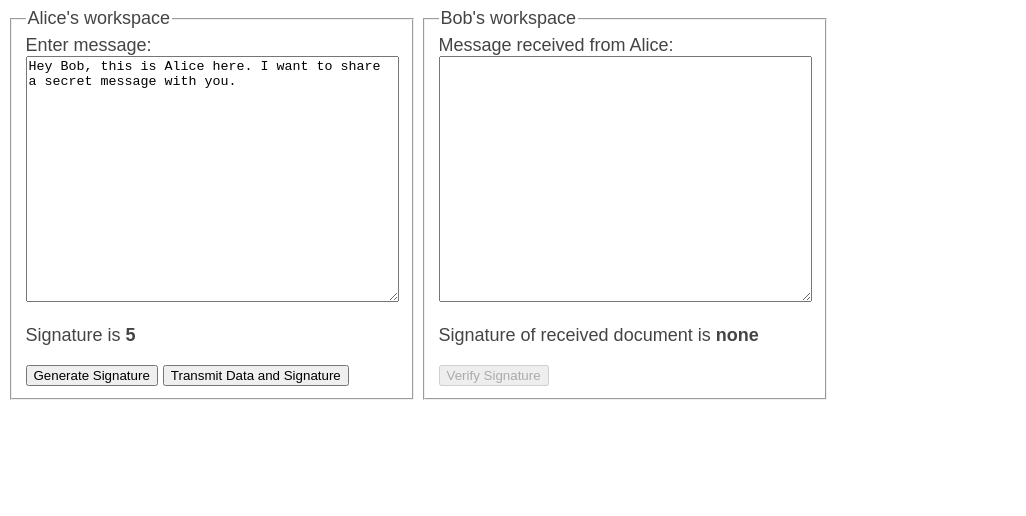
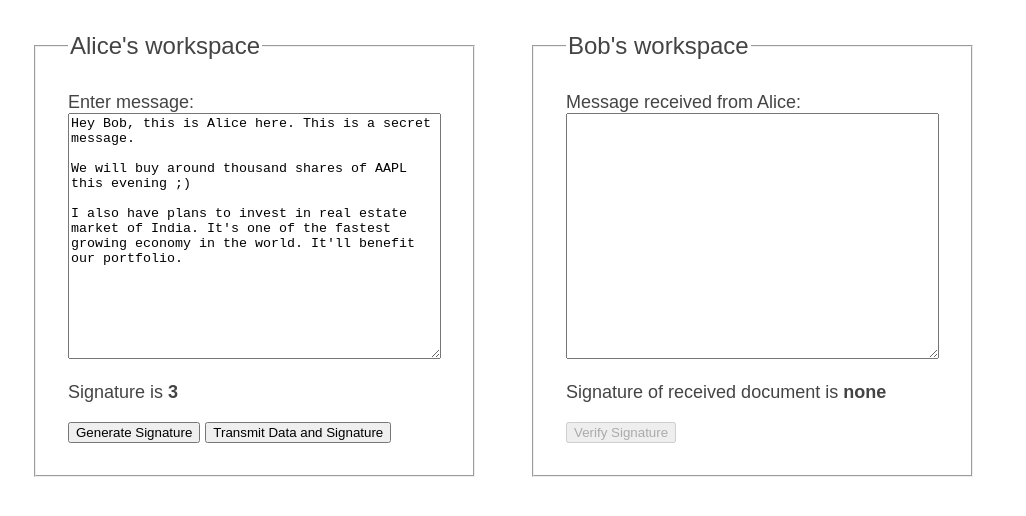
Before and after one commit to vkWeb/Digital-Signature-System, a plain HTML site: page index.html in a window 1280 px wide. Both pictures are taken after a click on the button "Generate Signature". Shown: the whole page, without its empty margins (0-1026 px from the left). Drawn offline with Linux system fonts and the light colour scheme.

Commit message:
fix: Style improvements

```diff
--- a/index.html
+++ b/index.html
@@ -12,8 +12,12 @@
         <legend>Alice's workspace</legend>
         <label for="message-to-be-sent">Enter message:</label>
         <br />
-        <textarea id="message-to-be-sent" rows="16" cols="44" required>
-Hey Bob, this is Alice here. I want to share a secret message with you.</textarea
+        <textarea id="message-to-be-sent" rows="16" cols="44">
+Hey Bob, this is Alice here. This is a secret message.
+
+We will buy around thousand shares of AAPL this evening ;)
+
+I also have plans to invest in real estate market of India. It's one of the fastest growing economy in the world. It'll benefit our portfolio.</textarea
         >
         <p>Signature is <strong id="generated-signature">none</strong></p>
         <button type="button" id="sign-btn">
@@ -30,7 +34,7 @@ Hey Bob, this is Alice here. I want to share a secret message with you.</textare
         <legend>Bob's workspace</legend>
         <label for="received-message">Message received from Alice:</label>
         <br />
-        <textarea id="received-message" rows="16" cols="44" readonly></textarea>
+        <textarea id="received-message" rows="16" cols="44"></textarea>
         <p>
           Signature of received document is
           <strong id="received-signature">none</strong>
--- a/scripts/index.js
+++ b/scripts/index.js
@@ -9,8 +9,8 @@ const generatedSignature = document.querySelector("#generated-signature");
 const receivedSignature = document.querySelector("#received-signature");
 const verificationStatus = document.querySelector("#verification-status");
 
-const firstPrime = 7;
-const secondPrime = 2;
+const firstPrime = 5;
+const secondPrime = 7;
 const N = firstPrime * secondPrime;
 const phiOfN = (firstPrime - 1) * (secondPrime - 1);
 let publicKey = 0;
@@ -39,22 +39,21 @@ function generatePrivateKey() {
     }
   }
 
-  console.log("\nPrivate key can't be generated.");
+  console.log("Private key can't be generated.");
   return 0;
 }
 
 function generatePublicKey(privateKey) {
-  if (!privateKey) {
-    console.log("\nPublic key can't be generated.");
-  } else {
-    publicKey = 1;
-    while (privateKey) {
-      if ((publicKey * privateKey) % phiOfN === 1 && privateKey !== publicKey) {
-        return;
-      }
-      publicKey += 1;
+  publicKey = 1;
+  while (privateKey) {
+    if ((publicKey * privateKey) % phiOfN === 1 && privateKey !== publicKey) {
+      return;
     }
+    ++publicKey;
   }
+
+  console.log("Public key can't be generated.");
+  publicKey = 0;
 }
 
 function generateSignature(hashValue, privateKey) {
@@ -97,9 +96,9 @@ verifyBtn.addEventListener("click", function() {
   );
 
   if (hashValue === decryptedSignature) {
-    verificationStatus.innerHTML = "Success! Signature is verified.";
+    verificationStatus.innerHTML = "Success! Data is verified.";
   } else {
     verificationStatus.innerHTML =
-      "Failure! There's something wrong with the signature.";
+      "Failure! There's something wrong with the received data.";
   }
 });
--- a/styles/style.css
+++ b/styles/style.css
@@ -6,4 +6,13 @@ body {
 
 form {
   display: inline-block;
+  margin: 24px;
 }
+
+fieldset {
+  padding: 32px;
+}
+
+legend {
+  font-size: 24px;
+}
```
